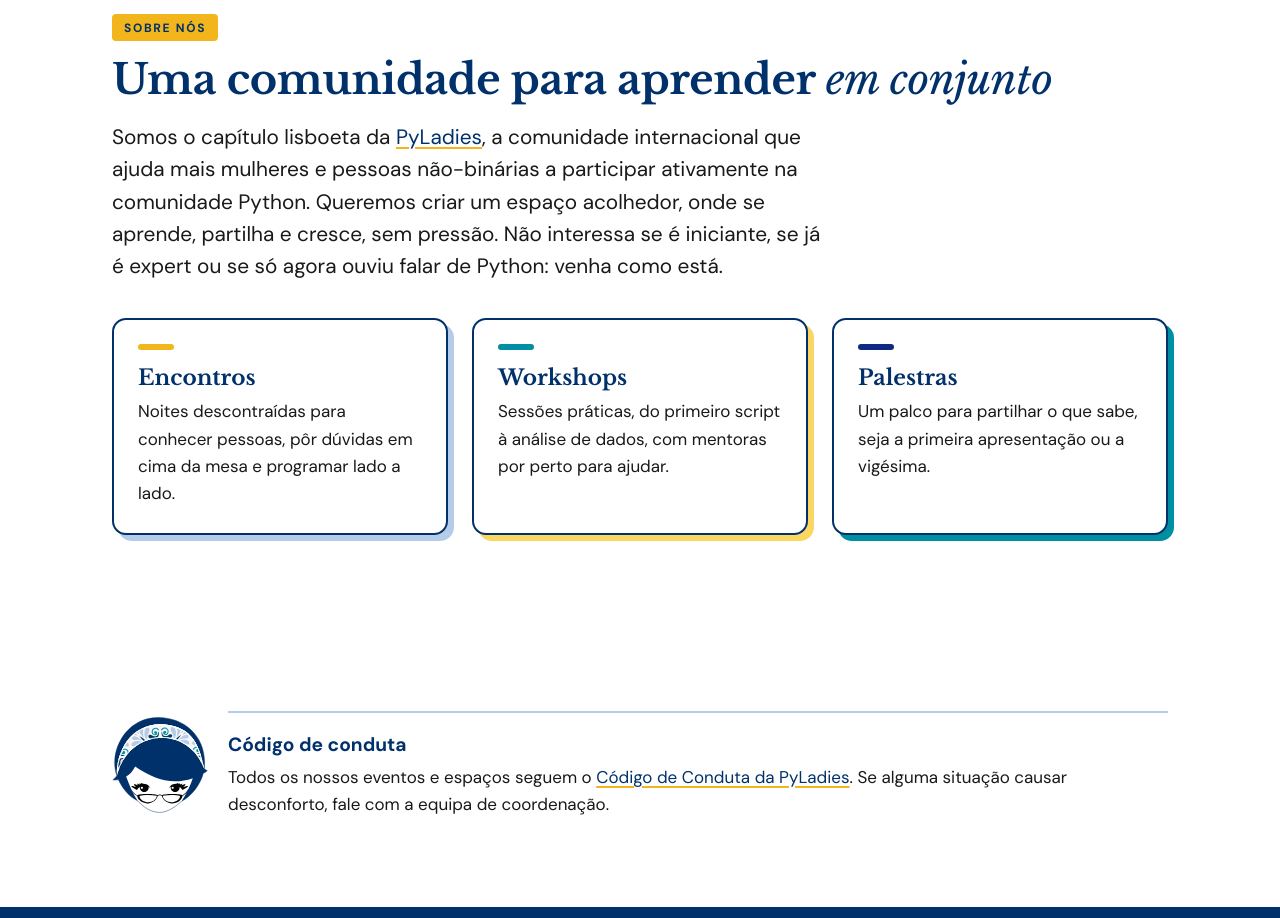
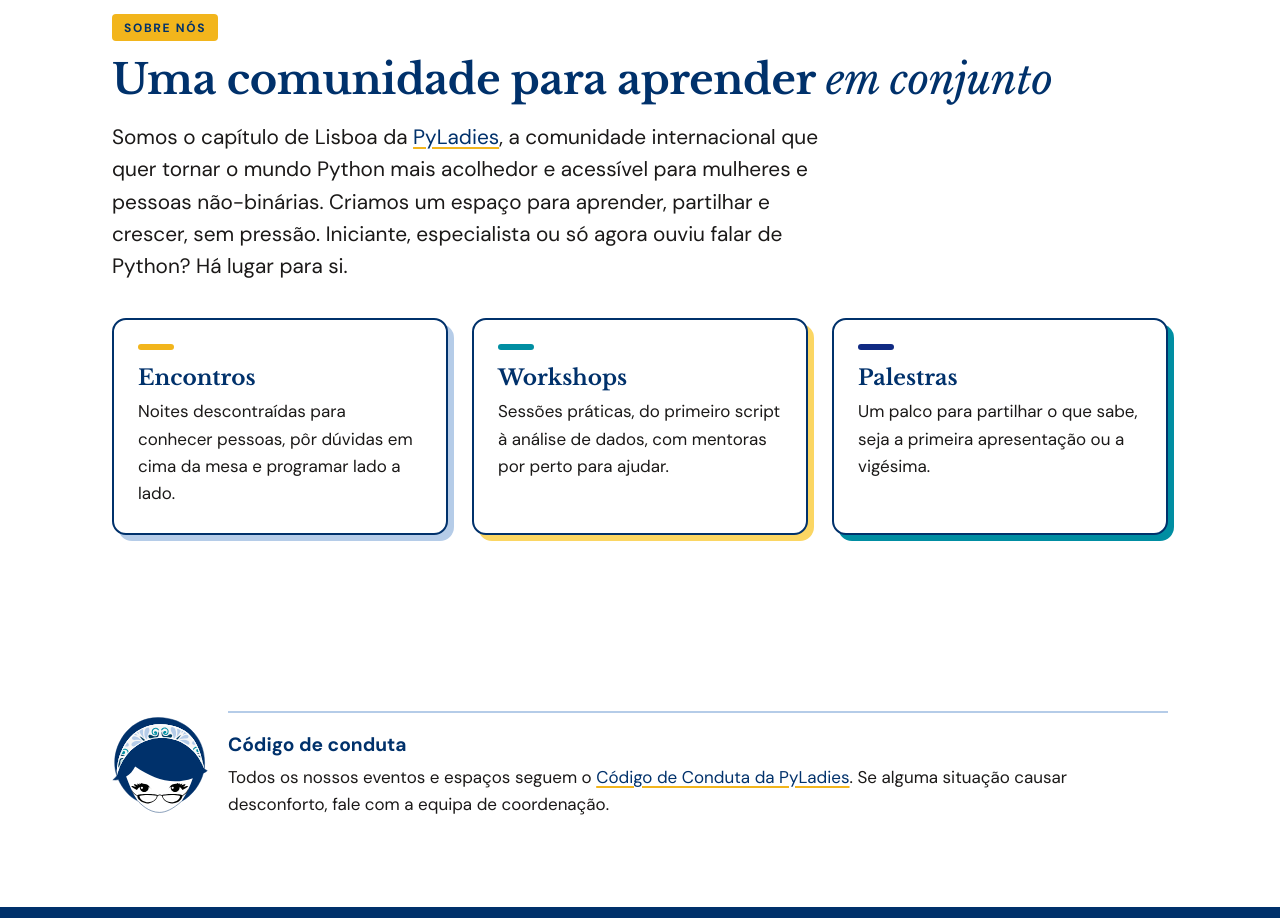
Before and after one commit to PyLadies-Lisboa/website, a plain HTML site: page index.html in a window 1280 px wide. Shown: the part 840-1758 px from the top of the page. Drawn offline with Linux system fonts and the light colour scheme.

Commit message:
Rever texto «Sobre nós» na página inicial
Co-Authored-By: Claude Opus 5.5 <noreply@anthropic.com>

```diff
--- a/index.html
+++ b/index.html
@@ -75,11 +75,11 @@
         <span class="eyebrow">Sobre nós</span>
         <h2 class="display">Uma comunidade para aprender <em>em conjunto</em></h2>
         <p class="lead narrow">
-          Somos o capítulo lisboeta da <a href="https://www.pyladies.com/">PyLadies</a>,
-          a comunidade internacional que ajuda mais mulheres e pessoas não-binárias a
-          participar ativamente na comunidade Python. Queremos criar um espaço acolhedor,
-          onde se aprende, partilha e cresce, sem pressão. Não interessa se é iniciante,
-          se já é expert ou se só agora ouviu falar de Python: venha como está.
+          Somos o capítulo de Lisboa da <a href="https://www.pyladies.com/">PyLadies</a>,
+          a comunidade internacional que quer tornar o mundo Python mais acolhedor e
+          acessível para mulheres e pessoas não-binárias. Criamos um espaço para aprender,
+          partilhar e crescer, sem pressão. Iniciante, especialista ou só agora ouviu
+          falar de Python? Há lugar para si.
         </p>
 
         <ul class="cards">
```
